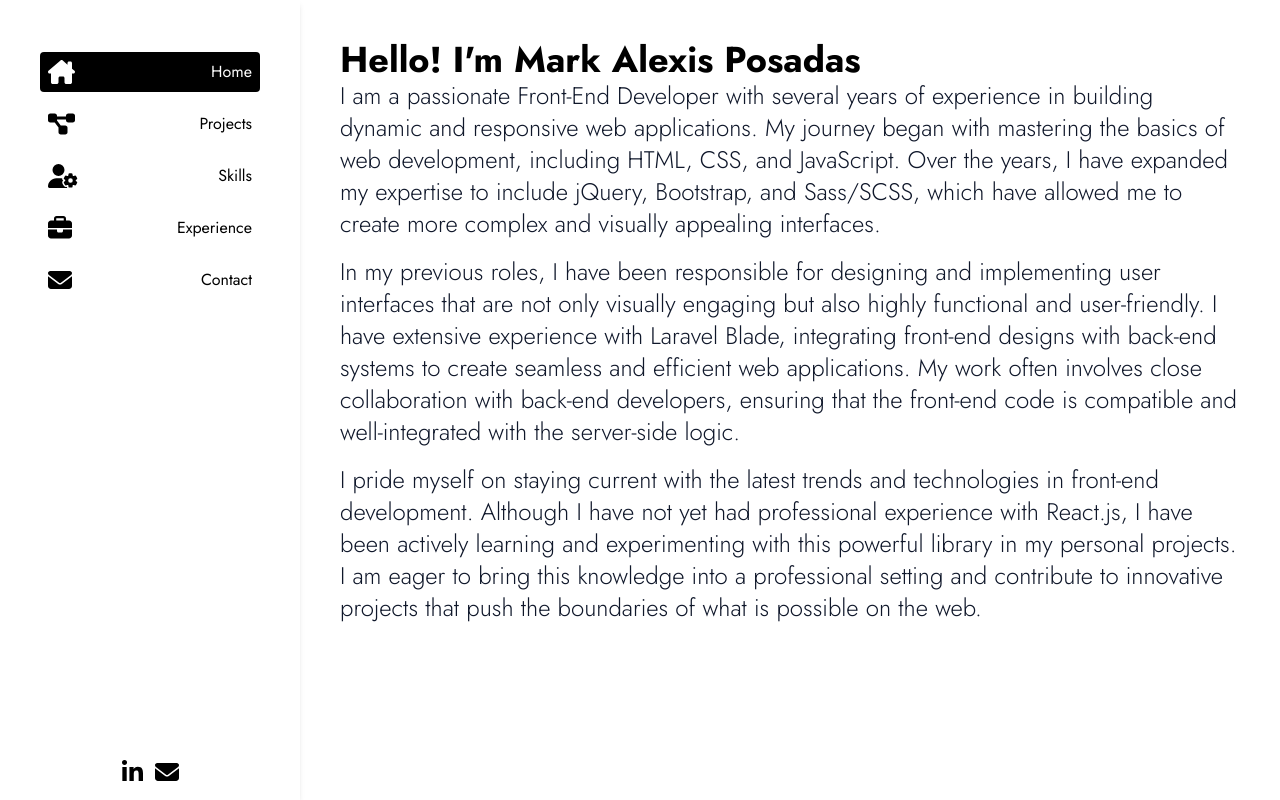
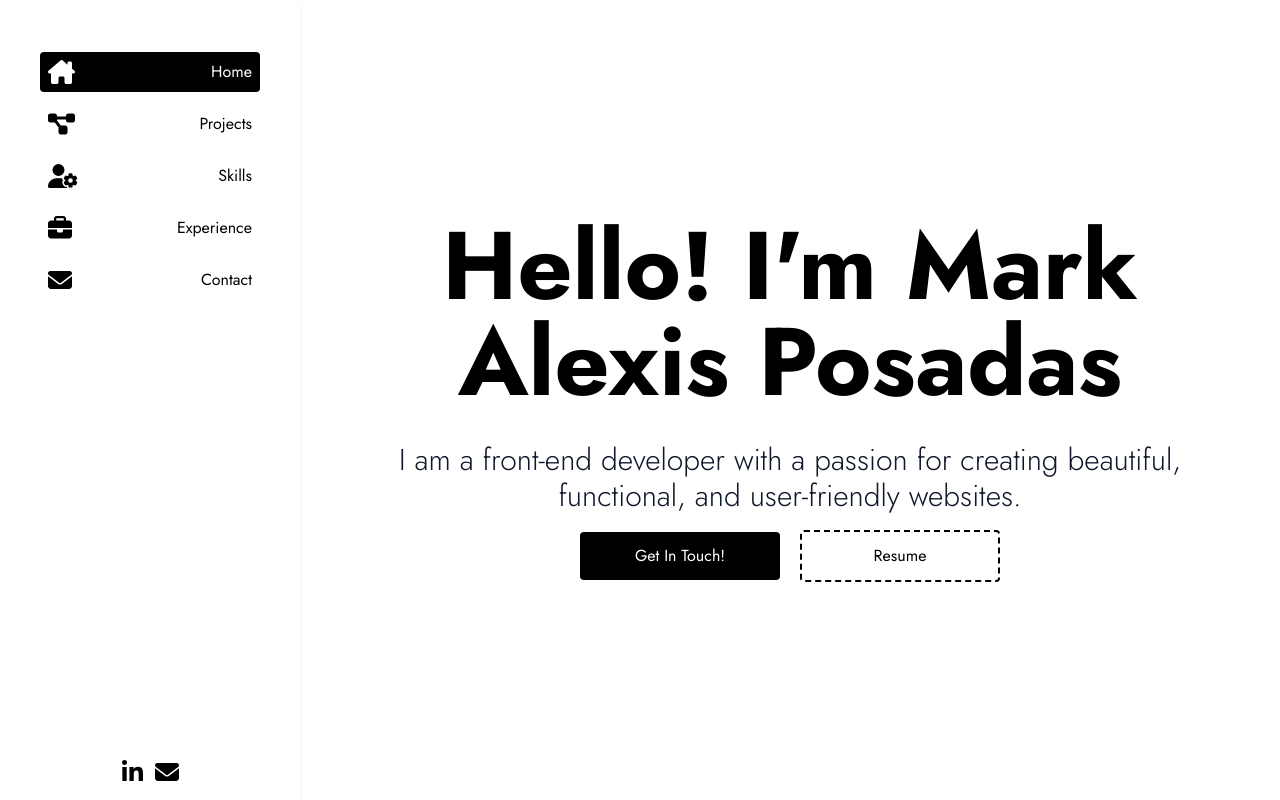
Before and after one commit to Mark-Alexis-Posadas/react-portfolio, a React (Vite) app: page / in a window 1280 px wide. Built offline with nearby package versions, Linux system fonts and the light colour scheme.

Commit message:
added classnames prop in subtitle and modify homepage

```diff
--- a/src/Layout.jsx
+++ b/src/Layout.jsx
@@ -44,7 +44,7 @@ import Main from "./components/Main";
 import Sidebar from "./components/Sidebar";
 import { Routes, Route, Link } from "react-router-dom";
 import Home from "./pages/Home/Home";
-import About from "./pages/About/About";
+// import About from "./pages/About/About";
 import Projects from "./pages/Projects/Projects";
 import Skills from "./pages/Skills/Skills";
 import Experience from "./pages/Experience/Experience";
@@ -69,7 +69,7 @@ const contactTitle = pageTitles[4];
 
 //subtitle
 const homeSubTitle = subTitles[0].text;
-const aboutSubTitle = subTitles[1].text;
+// const aboutSubTitle = subTitles[1].text;
 const projectsSubTitle = subTitles[2].text;
 const skillsSubTitle = subTitles[3].text;
 const experienceSubTitle = subTitles[4].text;
@@ -305,12 +305,12 @@ const Layout = () => {
               />
             }
           />
-          <Route
+          {/* <Route
             path="/about"
             element={
               <About aboutTitle={aboutTitle} aboutSubTitle={aboutSubTitle} />
             }
-          />
+          /> */}
           <Route
             path="/projects"
             element={
--- a/src/components/SubTitle.jsx
+++ b/src/components/SubTitle.jsx
@@ -1,7 +1,3 @@
-export default function SubTitle({ subTitleText }) {
-  return (
-    <h2 className="mb-4 font-light text-base lg:text-2xl text-slate-900">
-      {subTitleText}
-    </h2>
-  );
+export default function SubTitle({ subTitleText, classNames }) {
+  return <h2 className={classNames}>{subTitleText}</h2>;
 }
--- a/src/pages/Contact/Contact.jsx
+++ b/src/pages/Contact/Contact.jsx
@@ -18,7 +18,10 @@ export default function Contact({
     <section>
       <Wrapper>
         <PageTitle pageTitle={contactTitle} />
-        <SubTitle subTitleText={contactSubTitle} />
+        <SubTitle
+          subTitleText={contactSubTitle}
+          classNames="mb-4 font-light text-base lg:text-2xl text-slate-900"
+        />
 
         <form ref={formRef} onSubmit={handleSubmit} className="w-full">
           <ToastContainer />
--- a/src/pages/Experience/Experience.jsx
+++ b/src/pages/Experience/Experience.jsx
@@ -11,7 +11,10 @@ export default function Experience({
   return (
     <section>
       <PageTitle pageTitle={experienceTitle} />
-      <SubTitle subTitleText={experienceSubTitle} />
+      <SubTitle
+        subTitleText={experienceSubTitle}
+        classNames="mb-4 font-light text-base lg:text-2xl text-slate-900"
+      />
       <ul>
         {experienceData.map((data) => (
           <Card
--- a/src/pages/Home/Home.jsx
+++ b/src/pages/Home/Home.jsx
@@ -15,42 +15,28 @@ export default function Home({ handleSetActive, homeSubTitle }) {
   };
 
   return (
-    <section className="min-h-[calc(100vh-5rem)]">
+    <section className="min-h-[calc(100vh-5rem)] flex text-center">
       <Wrapper>
-        <h1 className="text-4xl font-bold">Hello! I'm Mark Alexis Posadas</h1>
+        <h1 className="lg:text-8xl text-4xl font-bold">
+          Hello! I'm Mark Alexis Posadas
+        </h1>
         <SubTitle
-          subTitleText="I am a passionate Front-End Developer with several years of experience in
-          building dynamic and responsive web applications. My journey began with
-          mastering the basics of web development, including HTML, CSS, and JavaScript.
-          Over the years, I have expanded my expertise to include jQuery, Bootstrap, and
-          Sass/SCSS, which have allowed me to create more complex and visually appealing
-          interfaces."
+          subTitleText="I am a front-end developer with a passion for creating beautiful, functional, and user-friendly websites."
+          classNames="mb-4 font-light text-2xl lg:text-3xl text-slate-900 my-8"
         />
-        <SubTitle
-          subTitleText="In my previous roles, I have been responsible for designing and implementing
-          user interfaces that are not only visually engaging but also highly functional
-          and user-friendly. I have extensive experience with Laravel Blade, integrating
-          front-end designs with back-end systems to create seamless and efficient web
-          applications. My work often involves close collaboration with back-end
-          developers, ensuring that the front-end code is compatible and well-integrated
-          with the server-side logic."
-        />
-        <SubTitle
-          subTitleText="I pride myself on staying current with the latest trends and technologies in
-          front-end development. Although I have not yet had professional experience
-          with React.js, I have been actively learning and experimenting with this
-          powerful library in my personal projects. I am eager to bring this knowledge
-          into a professional setting and contribute to innovative projects that push
-          the boundaries of what is possible on the web."
-        />
-        {/* <Link to="/contact">
-          <button
-            className="text-white rounded bg-black p-3 min-w-[500px]"
-            onClick={handleGetInTouchClick}
-          >
-            Get In Touch!
+        <div className="flex flex-col md:flex-row items-center justify-center gap-5">
+          <Link to="/contact">
+            <button
+              className="text-white rounded bg-black p-3 min-w-[200px]"
+              onClick={handleGetInTouchClick}
+            >
+              Get In Touch!
+            </button>
+          </Link>
+          <button className="text-black border-dashed border-2 border-black rounded p-3 min-w-[200px]">
+            Resume
           </button>
-        </Link> */}
+        </div>
       </Wrapper>
     </section>
   );
--- a/src/pages/Projects/Projects.jsx
+++ b/src/pages/Projects/Projects.jsx
@@ -13,7 +13,10 @@ export default function Projects({
     <section>
       <Wrapper>
         <PageTitle pageTitle={projectsTitle} />
-        <SubTitle subTitleText={projectsSubTitle} />
+        <SubTitle
+          subTitleText={projectsSubTitle}
+          classNames="mb-4 font-light text-base lg:text-2xl text-slate-900"
+        />
         <ul
           className="grid grid-cols-1 md:grid-cols-3  gap-5"
           style={{ gridAutoRows: "225px" }}
--- a/src/pages/Skills/Skills.jsx
+++ b/src/pages/Skills/Skills.jsx
@@ -13,7 +13,10 @@ export default function Skills({
     <section>
       <Wrapper>
         <PageTitle pageTitle={skillsTitle} />
-        <SubTitle subTitleText={skillsSubTitle} />
+        <SubTitle
+          subTitleText={skillsSubTitle}
+          classNames="mb-4 font-light text-base lg:text-2xl text-slate-900"
+        />
         <ul
           className="grid grid-cols-1 md:grid-cols-3 lg:grid-cols-4 gap-5"
           style={{ gridAutoRows: "225px" }}
```
